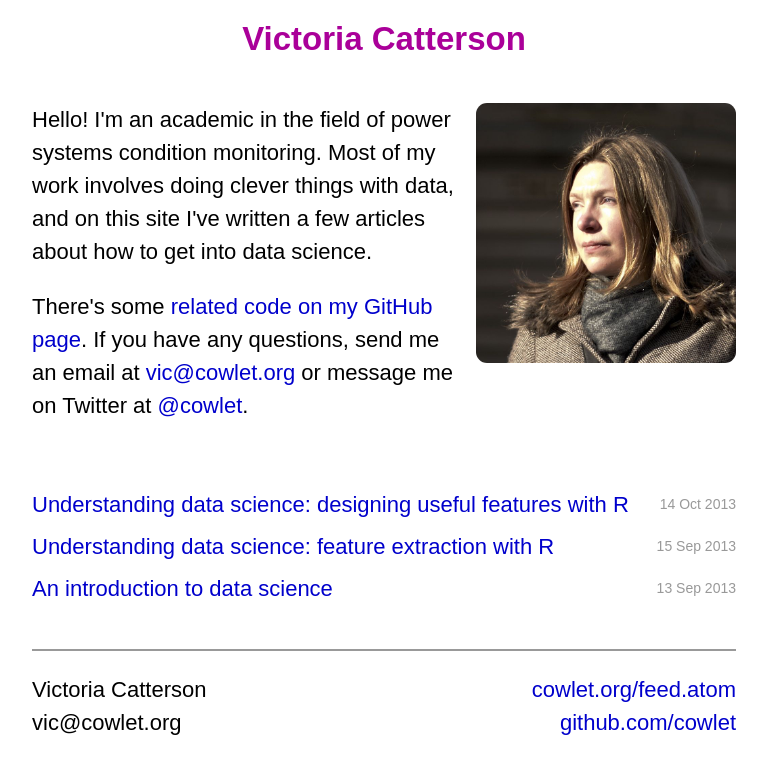
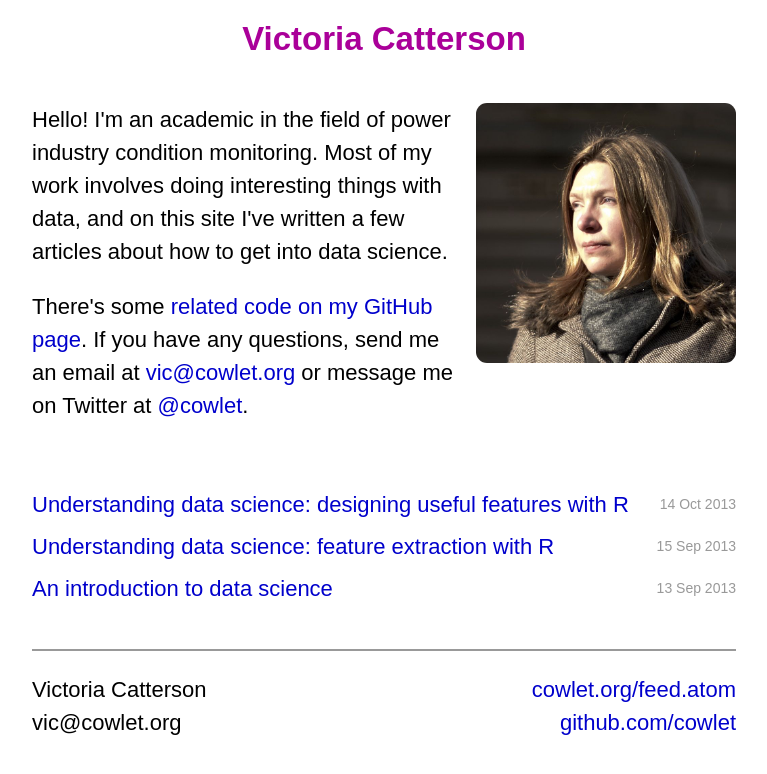
Before and after one commit to cowlet/cowlet.github.io, a Jekyll site: the page built from index.html, in a window 1280 px wide. Shown: the top 774 px of the page, without its empty margins (256-1023 px from the left). Built offline with Jekyll 4.4.1, drawn with Linux system fonts in a browser that asks for light colours; Markdown is read by kramdown in place of the engine named in the settings.

Commit message:
Redraft intro.

```diff
--- a/index.html
+++ b/index.html
@@ -7,7 +7,7 @@ title: Victoria Catterson
   <div class="about">
     <div class="photo"><img src="/assets/victoria.jpg" alt="Photo of Victoria Catterson" /></div>
     <div class="bio">
-      <p>Hello! I'm an academic in the field of power systems condition monitoring. Most of my work involves doing clever things with data, and on this site I've written a few articles about how to get into data science.</p>
+      <p>Hello! I'm an academic in the field of power industry condition monitoring. Most of my work involves doing interesting things with data, and on this site I've written a few articles about how to get into data science.</p>
       <p>There's some <a href="https://github.com/cowlet">related code on my GitHub page</a>. If you have any questions, send me an email at <a href="mailto:vic@cowlet.org">vic@cowlet.org</a> or message me on Twitter at <a href="https://twitter.com/cowlet">@cowlet</a>.</p>
     </div>
   </div>
```
